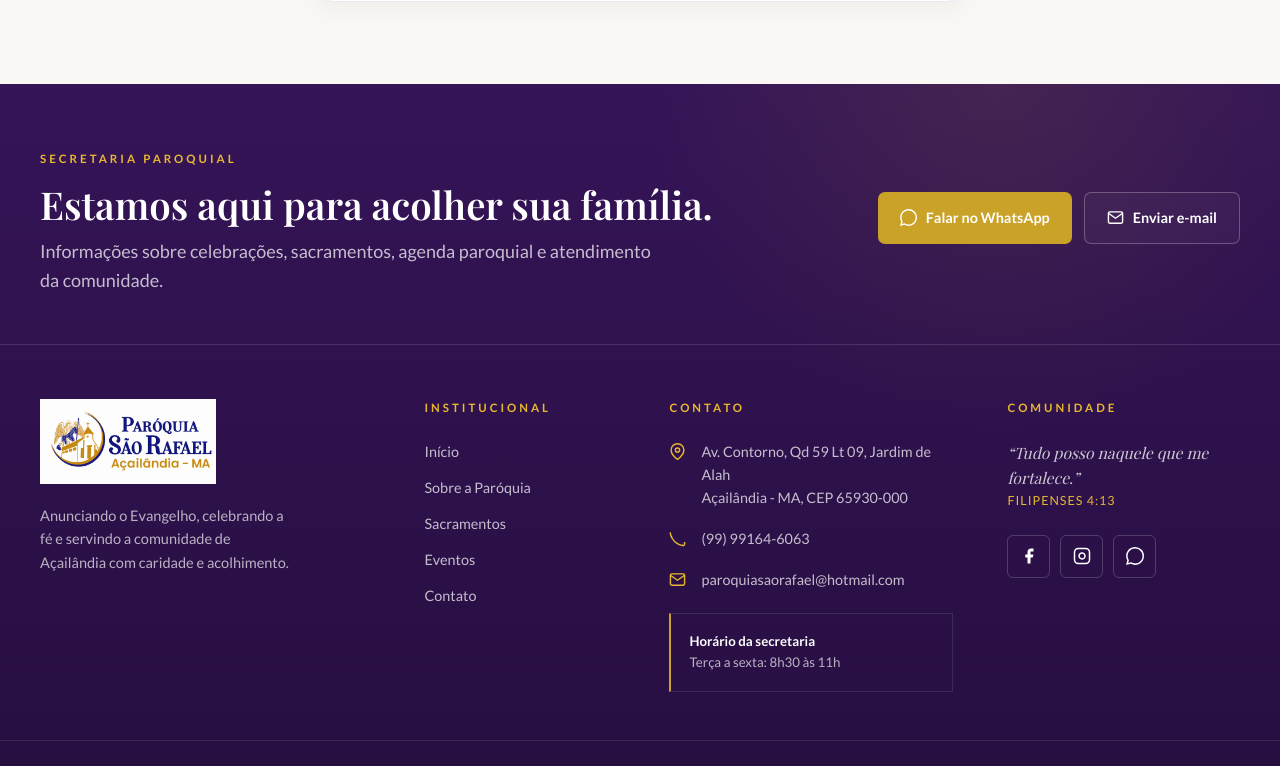
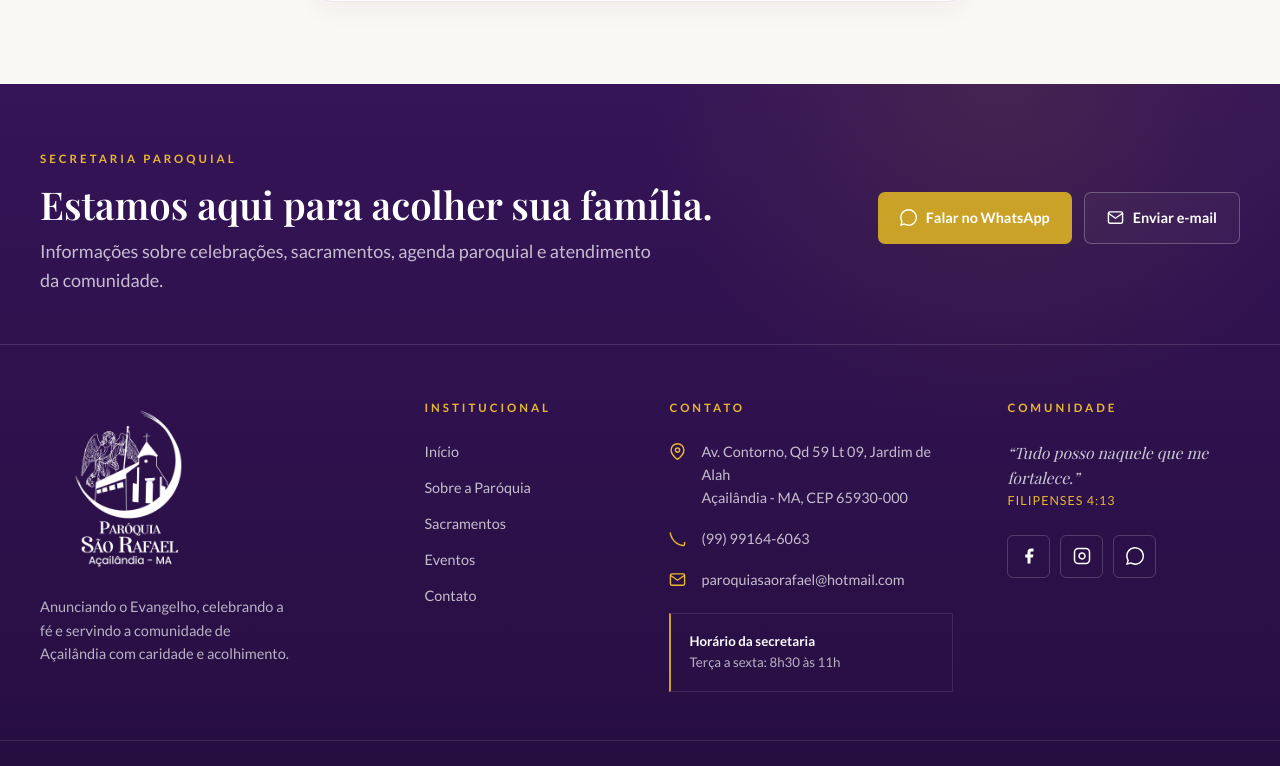
Before and after one commit to MurilloRoseno/pascom-drive, a React (Vite) app in the folder frontend/: page /pagamento/1 in a window 1280 px wide. Shown: the part 490-1256 px from the top of the page. Built offline with nearby package versions, Linux system fonts and the light colour scheme; no server answers; a web font is replaced by a local one.

Commit message:
fix: usa logo branca no rodape

```diff
--- a/frontend/src/components/layout/Footer.jsx
+++ b/frontend/src/components/layout/Footer.jsx
@@ -26,7 +26,7 @@ export default function Footer() {
         <div className="inst-footer-container inst-footer-grid">
           <section>
             <Link to="/" className="inst-footer-logo" aria-label="Paróquia São Rafael">
-              <img className="logo-img--footer" src="/assets/logo-paroquia-sao-rafael.png" alt="Logo da Paróquia São Rafael" />
+              <img className="logo-img--footer" src="/assets/logo-white.png" alt="Logo da Paróquia São Rafael" />
             </Link>
             <p className="inst-footer-mission">Anunciando o Evangelho, celebrando a fé e servindo a comunidade de Açailândia com caridade e acolhimento.</p>
           </section>
```
